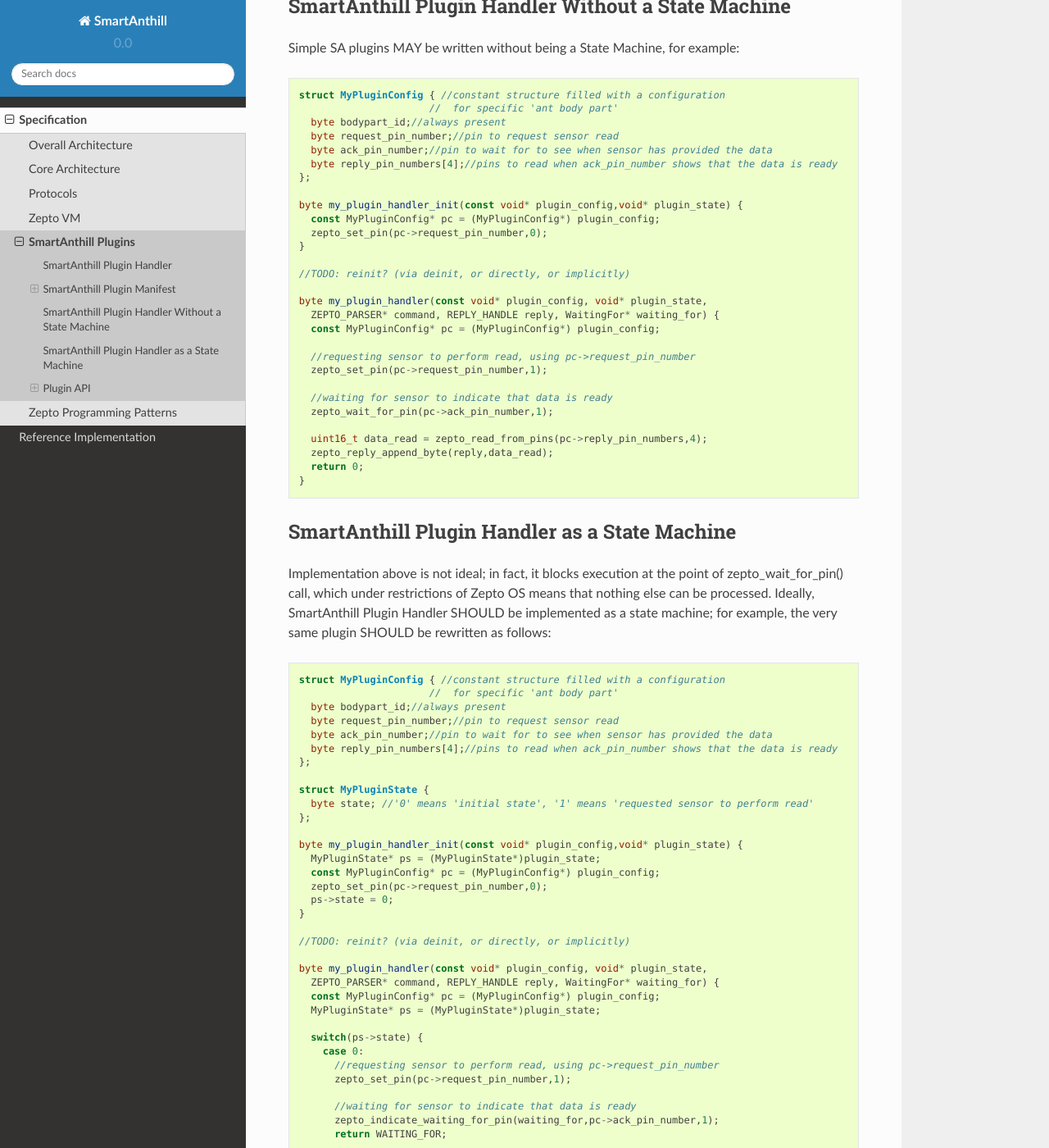
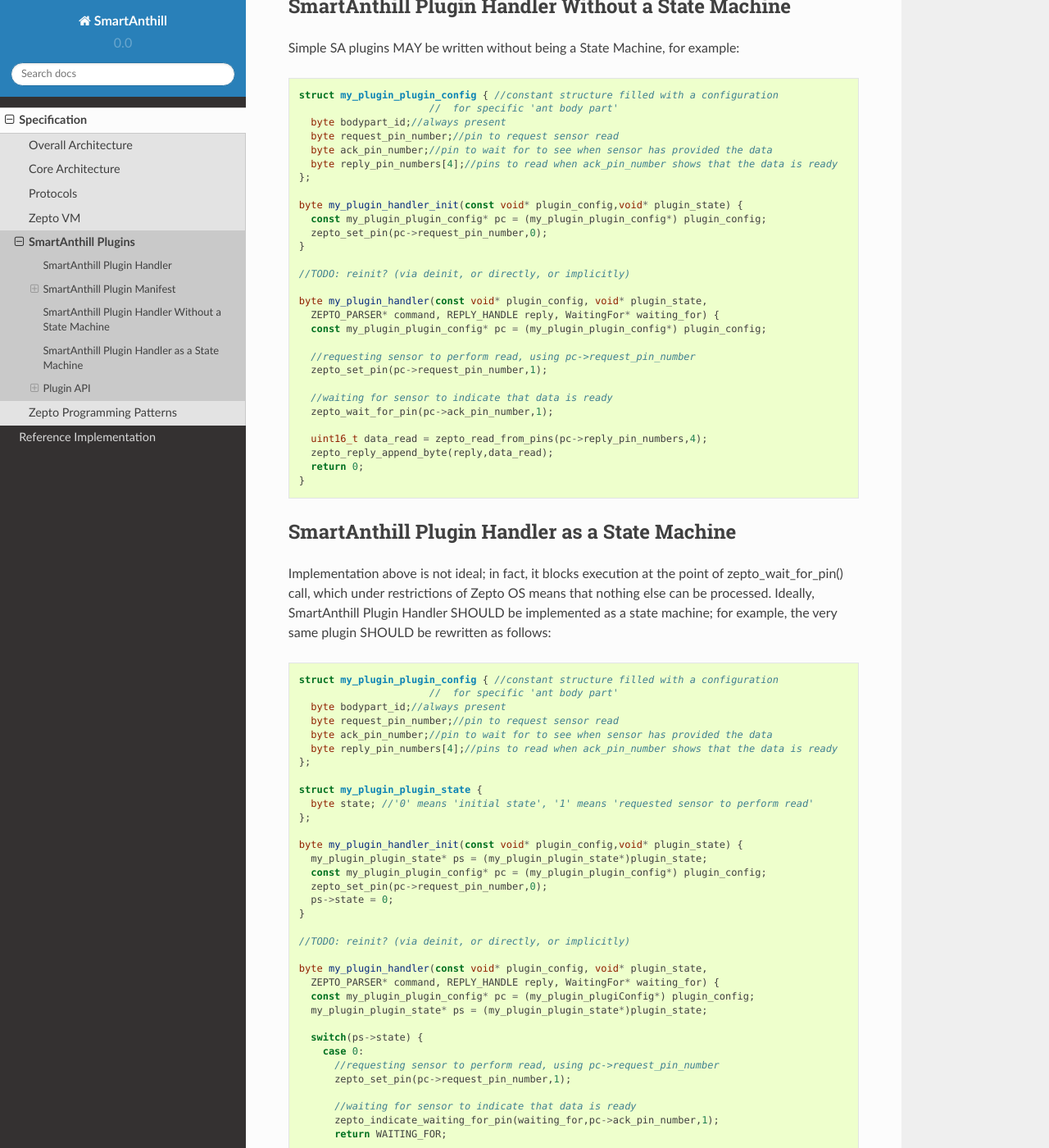
Before and after one commit to smartanthill/smartanthill2_0, a Sphinx documentation site: the page built from docs/design-documents/smartanthill-plugins.rst, in a window 1280 px wide and 1400 px high, scrolled down 3978 px. Shown: the whole window at 82% size. Built offline with Sphinx 7.4.7 and the Read the Docs theme 2.0.0, drawn with Linux system fonts in a browser that asks for light colours; some of the changed text lies outside the part shown.

Commit message:
SmartAnthill Plugins v0.3.3: request/response fields; plugin's id as prefix for config and state

```diff
--- a/docs/design-documents/smartanthill-plugins.rst
+++ b/docs/design-documents/smartanthill-plugins.rst
@@ -61,22 +61,22 @@
 
 .. code-block:: xml
 
-  <smartanthill.plugin id="MyPlugin" name="My Plugin" version="1.0">
+  <smartanthill.plugin id="my_plugin" name="My Plugin" version="1.0">
 
     <description>Short description of plugin's capabilities</description>
 
-    <command>
+    <request>
       <field name="abc" type="encoded-int[max=2]" />
-    </command>
+    </request>
 
-    <reply>
+    <response>
       <field name="xyz" type="encoded-int[max=2]" min="0" max="255">
         <meaning type="float">
           <linear-conversion input-point0="0" output-point0="20.0"
                              input-point1="100" output-point1="40.0" />
         </meaning>
       </field>
-    </reply>
+    </response>
 
     <configuration>
       <peripheral>
@@ -89,7 +89,7 @@
       </peripheral>
       <options>
         <option type="uint[2]" name="delay_blink_ms" default="150" title="Delay between blinks, ms" />
-        <option type="char[30]" name="welcome_to" default="Welcome to SmartAnthill" />
+        <option type="char[30]" name="welcome_to" default="Welcome to SmartAnthill" title="Welcome text" />
       </options>
     </configuration>
 
@@ -189,7 +189,7 @@
 
 .. code-block:: c
 
-    struct MyPluginConfig { //constant structure filled with a configuration
+    struct my_plugin_plugin_config { //constant structure filled with a configuration
                           //  for specific 'ant body part'
       byte bodypart_id;//always present
       byte request_pin_number;//pin to request sensor read
@@ -198,7 +198,7 @@
     };
 
     byte my_plugin_handler_init(const void* plugin_config,void* plugin_state) {
-      const MyPluginConfig* pc = (MyPluginConfig*) plugin_config;
+      const my_plugin_plugin_config* pc = (my_plugin_plugin_config*) plugin_config;
       zepto_set_pin(pc->request_pin_number,0);
     }
 
@@ -206,7 +206,7 @@
 
     byte my_plugin_handler(const void* plugin_config, void* plugin_state,
       ZEPTO_PARSER* command, REPLY_HANDLE reply, WaitingFor* waiting_for) {
-      const MyPluginConfig* pc = (MyPluginConfig*) plugin_config;
+      const my_plugin_plugin_config* pc = (my_plugin_plugin_config*) plugin_config;
 
       //requesting sensor to perform read, using pc->request_pin_number
       zepto_set_pin(pc->request_pin_number,1);
@@ -227,7 +227,7 @@
 
 .. code-block:: c
 
-    struct MyPluginConfig { //constant structure filled with a configuration
+    struct my_plugin_plugin_config { //constant structure filled with a configuration
                           //  for specific 'ant body part'
       byte bodypart_id;//always present
       byte request_pin_number;//pin to request sensor read
@@ -235,13 +235,13 @@
       byte reply_pin_numbers[4];//pins to read when ack_pin_number shows that the data is ready
     };
 
-    struct MyPluginState {
+    struct my_plugin_plugin_state {
       byte state; //'0' means 'initial state', '1' means 'requested sensor to perform read'
     };
 
     byte my_plugin_handler_init(const void* plugin_config,void* plugin_state) {
-      MyPluginState* ps = (MyPluginState*)plugin_state;
-      const MyPluginConfig* pc = (MyPluginConfig*) plugin_config;
+      my_plugin_plugin_state* ps = (my_plugin_plugin_state*)plugin_state;
+      const my_plugin_plugin_config* pc = (my_plugin_plugin_config*) plugin_config;
       zepto_set_pin(pc->request_pin_number,0);
       ps->state = 0;
     }
@@ -250,8 +250,8 @@
 
     byte my_plugin_handler(const void* plugin_config, void* plugin_state,
       ZEPTO_PARSER* command, REPLY_HANDLE reply, WaitingFor* waiting_for) {
-      const MyPluginConfig* pc = (MyPluginConfig*) plugin_config;
-      MyPluginState* ps = (MyPluginState*)plugin_state;
+      const my_plugin_plugin_config* pc = (my_plugin_plugiConfig*) plugin_config;
+      my_plugin_plugin_state* ps = (my_plugin_plugin_state*)plugin_state;
 
       switch(ps->state) {
         case 0:
```
Also changed, not shown: other parts of docs/design-documents/smartanthill-plugins.rst (+1 -1 lines).
